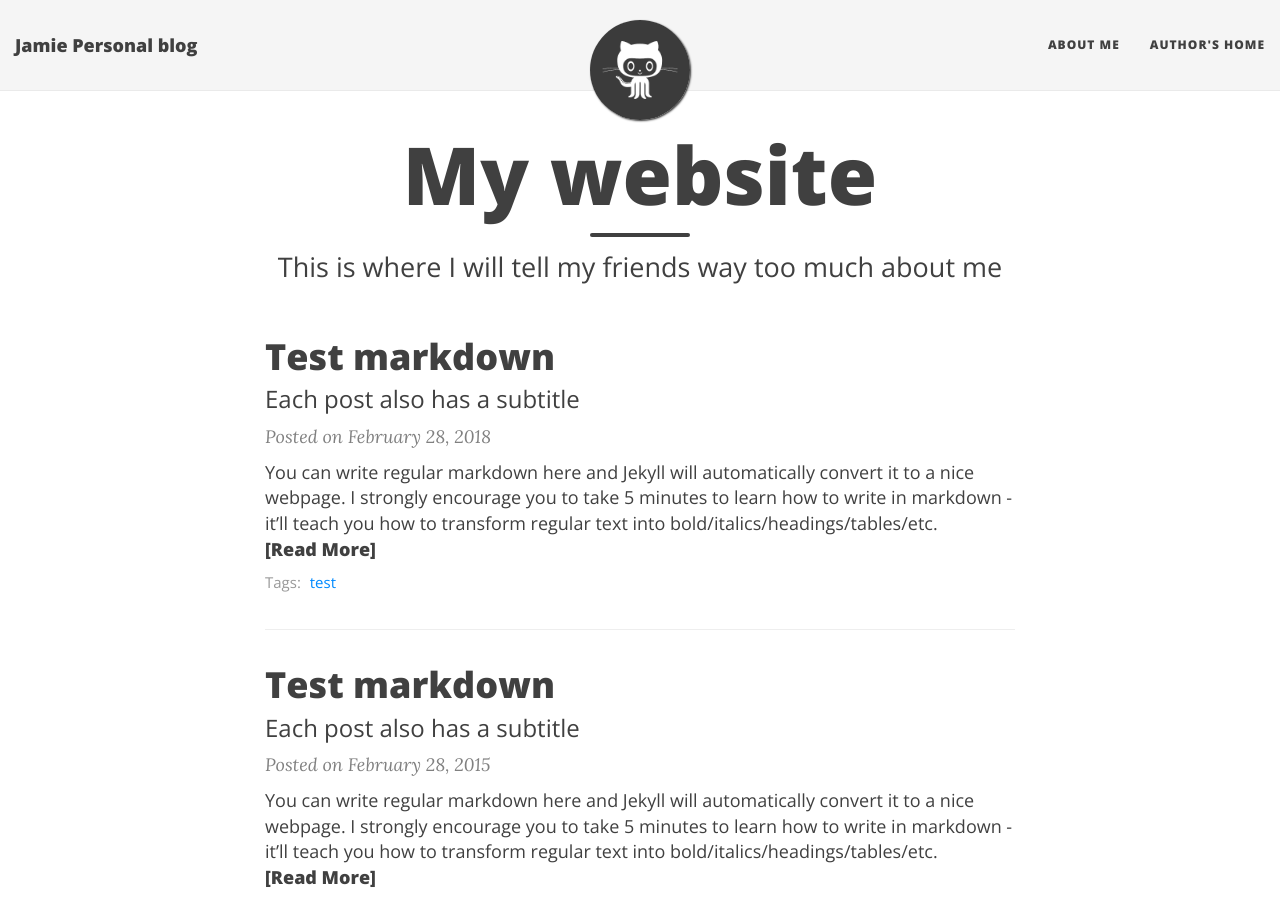
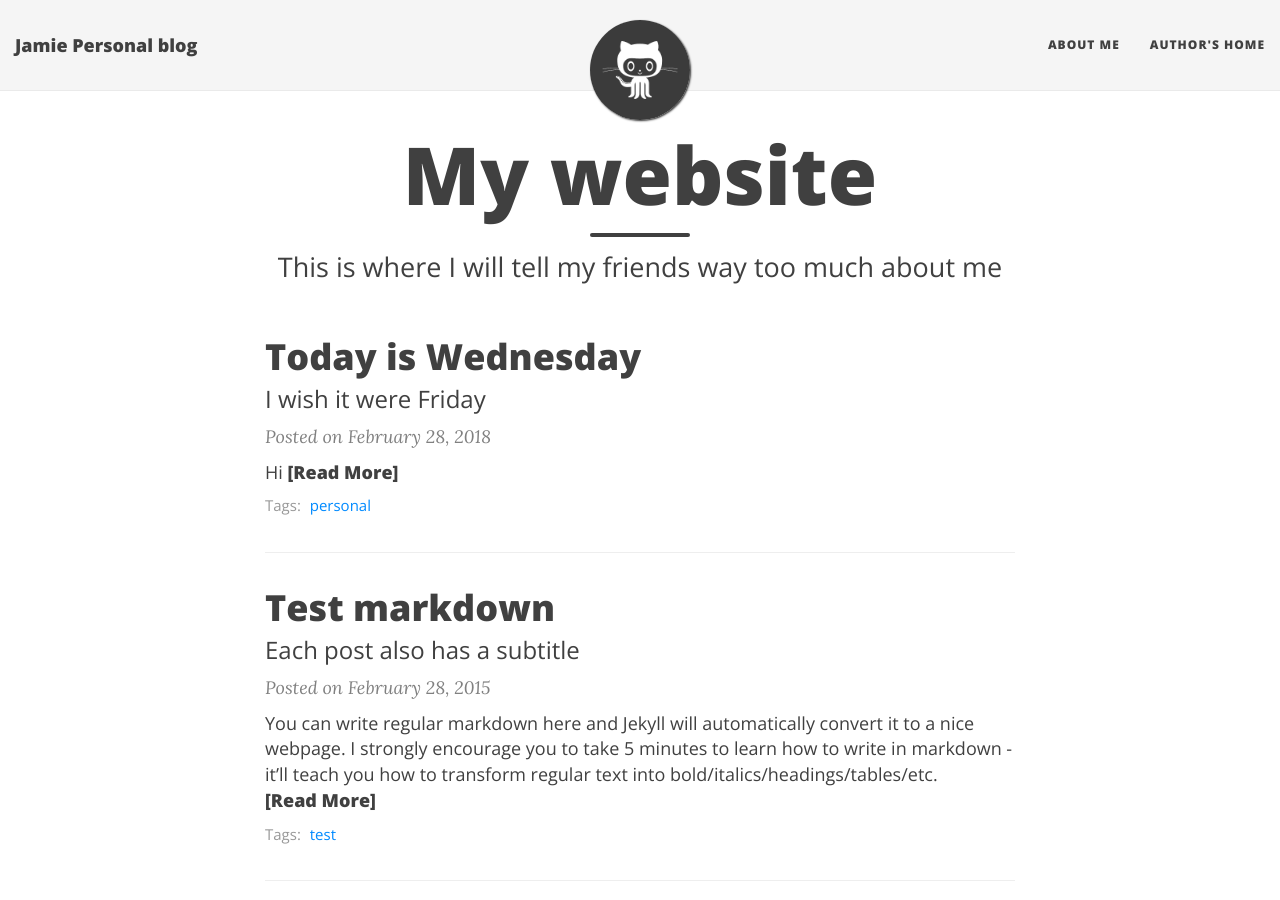
Before and after one commit to jamiephan89/jamiephan89.github.io, a Jekyll site: the page built from index.html, in a window 1280 px wide and 900 px high. Built offline with Jekyll 4.4.1, drawn with Linux system fonts in a browser that asks for light colours; nearby versions of some CDN libraries; the list of posts is cut into pages by our own code.

Commit message:
Update the first post

````diff
--- a/_posts/2018-02-28-today-is-Wednesday.md
+++ b/_posts/2018-02-28-today-is-Wednesday.md
@@ -1,73 +1,15 @@
 ---
 layout: post
-title: Test markdown
-subtitle: Each post also has a subtitle
-gh-repo: daattali/beautiful-jekyll
-gh-badge: [star, fork, follow]
-tags: [test]
+title: Today is Wednesday
+subtitle: I wish it were Friday
+tags: [personal]
 ---
+# Hi
 
-You can write regular [markdown](http://markdowntutorial.com/) here and Jekyll will automatically convert it to a nice webpage.  I strongly encourage you to [take 5 minutes to learn how to write in markdown](http://markdowntutorial.com/) - it'll teach you how to transform regular text into bold/italics/headings/tables/etc.
+Test
 
-**Here is some bold text**
+## H2
 
-## Here is a secondary heading
+Lorem ipsum
 
-Here's a useless table:
-
-| Number | Next number | Previous number |
-| :------ |:--- | :--- |
-| Five | Six | Four |
-| Ten | Eleven | Nine |
-| Seven | Eight | Six |
-| Two | Three | One |
-
-
-How about a yummy crepe?
-
-![Crepe](http://s3-media3.fl.yelpcdn.com/bphoto/cQ1Yoa75m2yUFFbY2xwuqw/348s.jpg)
-
-Here's a code chunk:
-
-~~~
-var foo = function(x) {
-  return(x + 5);
-}
-foo(3)
-~~~
-
-And here is the same code with syntax highlighting:
-
-```javascript
-var foo = function(x) {
-  return(x + 5);
-}
-foo(3)
-```
-
-And here is the same code yet again but with line numbers:
-
-{% highlight javascript linenos %}
-var foo = function(x) {
-  return(x + 5);
-}
-foo(3)
-{% endhighlight %}
-
-## Boxes
-You can add notification, warning and error boxes like this:
-
-### Notification
-
-{: .box-note}
-**Note:** This is a notification box.
-
-### Warning
-
-{: .box-warning}
-**Warning:** This is a warning box.
-
-### Error
-
-{: .box-error}
-**Error:** This is an error box.
+### H3
````
